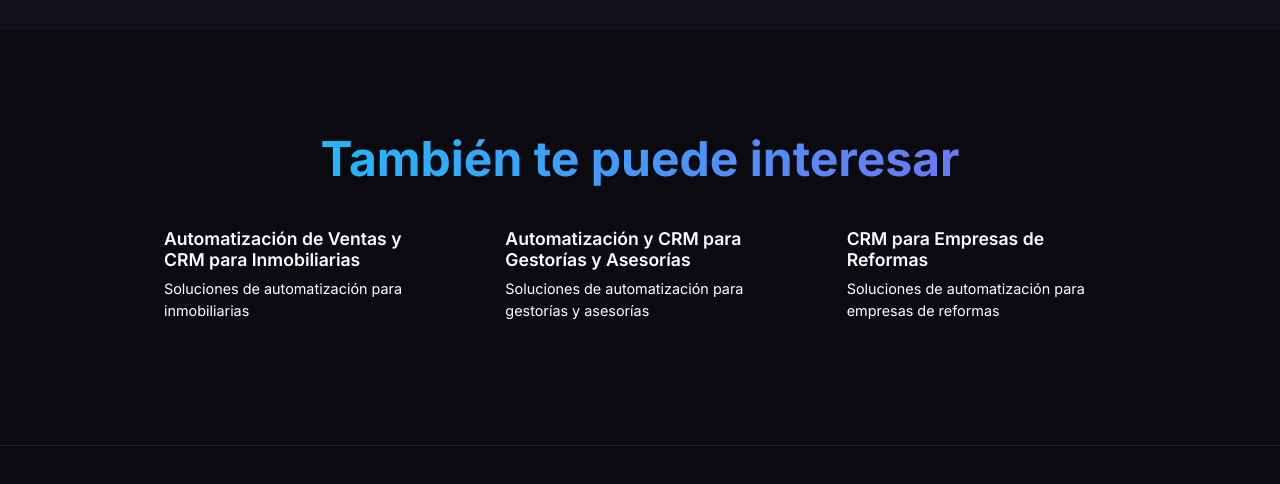
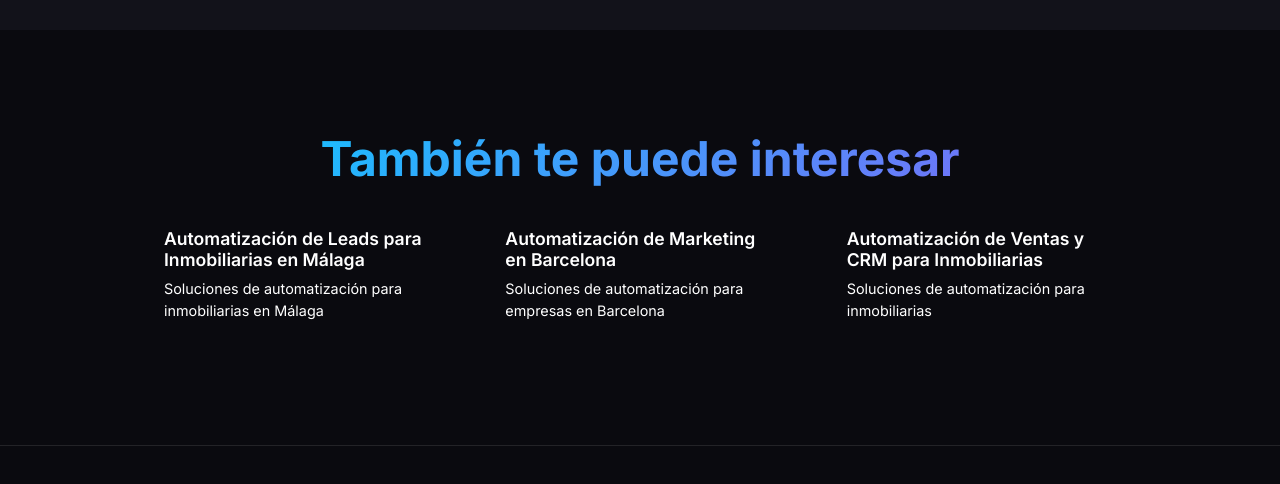
Before and after one commit to twanson/moslabs-landing, a website: page automatizacion-ventas-malaga/index.html in a window 1280 px wide. Shown: the part 3883-4367 px from the top of the page. Drawn offline with Linux system fonts and the light colour scheme.

Commit message:
fix: clean meta description for automatizacion-ventas-malaga

```diff
--- a/automatizacion-ventas-malaga/index.html
+++ b/automatizacion-ventas-malaga/index.html
@@ -13,7 +13,7 @@
     <meta charset="UTF-8">
     <meta name="viewport" content="width=device-width, initial-scale=1.0">
     <title>Automatización de Ventas en Málaga | MOS Labs</title>
-    <meta name="description" content="Automatización de Ventas en Málaga. Implemento sistemas de ventas automatizados para empresas de Málaga. Respuesta rápida a leads, seguimiento constante y c... Consultoría especializada en automatización. Diagnóstico gratuito.">
+    <meta name="description" content="Automatización de Ventas en Málaga. Implemento sistemas de ventas automatizados para empresas de Málaga. Respuesta rápida a leads. Diagnóstico gratuito.">
     <meta name="keywords" content="automatización ventas Málaga, automatización, marketing, ventas, IA, PYMEs, España">
     <meta name="author" content="Jose María Moscardó - MOS Labs">
     <meta name="robots" content="index, follow">
@@ -21,7 +21,7 @@
 
     <!-- Open Graph -->
     <meta property="og:title" content="Automatización de Ventas en Málaga | MOS Labs">
-    <meta property="og:description" content="Automatización de Ventas en Málaga. Implemento sistemas de ventas automatizados para empresas de Málaga. Respuesta rápida a leads, seguimiento constante y c... Consultoría especializada en automatización. Diagnóstico gratuito.">
+    <meta property="og:description" content="Automatización de Ventas en Málaga. Implemento sistemas de ventas automatizados para empresas de Málaga. Respuesta rápida a leads. Diagnóstico gratuito.">
     <meta property="og:type" content="website">
     <meta property="og:url" content="https://www.mos-labs.com/automatizacion-ventas-malaga/">
     <meta property="og:image" content="https://www.mos-labs.com/assets/og-image.png">
@@ -31,7 +31,7 @@
     <!-- Twitter Card -->
     <meta name="twitter:card" content="summary_large_image">
     <meta name="twitter:title" content="Automatización de Ventas en Málaga | MOS Labs">
-    <meta name="twitter:description" content="Automatización de Ventas en Málaga. Implemento sistemas de ventas automatizados para empresas de Málaga. Respuesta rápida a leads, seguimiento constante y c... Consultoría especializada en automatización. Diagnóstico gratuito.">
+    <meta name="twitter:description" content="Automatización de Ventas en Málaga. Implemento sistemas de ventas automatizados para empresas de Málaga. Respuesta rápida a leads. Diagnóstico gratuito.">
     <meta name="twitter:image" content="https://www.mos-labs.com/assets/og-image.png">
 
     <!-- Favicon -->
@@ -52,7 +52,7 @@
         "@context": "https://schema.org",
         "@type": "Service",
         "name": "Automatización de Ventas en Málaga",
-        "description": "Automatización de Ventas en Málaga. Implemento sistemas de ventas automatizados para empresas de Málaga. Respuesta rápida a leads, seguimiento constante y c... Consultoría especializada en automatización. Diagnóstico gratuito.",
+        "description": "Automatización de Ventas en Málaga. Implemento sistemas de ventas automatizados para empresas de Málaga. Respuesta rápida a leads. Diagnóstico gratuito.",
         "provider": {
             "@type": "ProfessionalService",
             "name": "MOS Labs",
@@ -272,19 +272,19 @@
             <h2 class="section-title">También te puede interesar</h2>
             <div class="related-grid">
 
+                <a href="/automatizacion-leads-inmobiliarias-malaga/" class="related-card">
+                    <h3>Automatización de Leads para Inmobiliarias en Málaga</h3>
+                    <p>Soluciones de automatización para inmobiliarias en Málaga</p>
+                </a>
+
+                <a href="/automatizacion-marketing-barcelona/" class="related-card">
+                    <h3>Automatización de Marketing en Barcelona</h3>
+                    <p>Soluciones de automatización para empresas en Barcelona</p>
+                </a>
+
                 <a href="/automatizacion-ventas-crm-inmobiliarias/" class="related-card">
                     <h3>Automatización de Ventas y CRM para Inmobiliarias</h3>
                     <p>Soluciones de automatización para inmobiliarias</p>
-                </a>
-
-                <a href="/automatizacion-crm-gestoria-asesoria/" class="related-card">
-                    <h3>Automatización y CRM para Gestorías y Asesorías</h3>
-                    <p>Soluciones de automatización para gestorías y asesorías</p>
-                </a>
-
-                <a href="/crm-empresas-reformas/" class="related-card">
-                    <h3>CRM para Empresas de Reformas</h3>
-                    <p>Soluciones de automatización para empresas de reformas</p>
                 </a>
             </div>
         </div>
```
